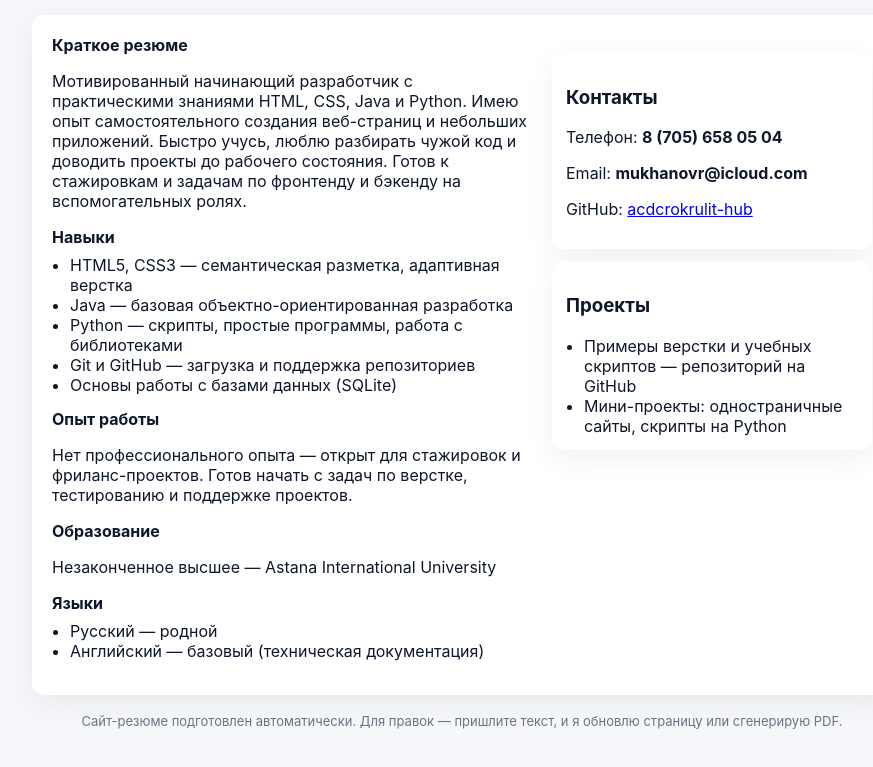
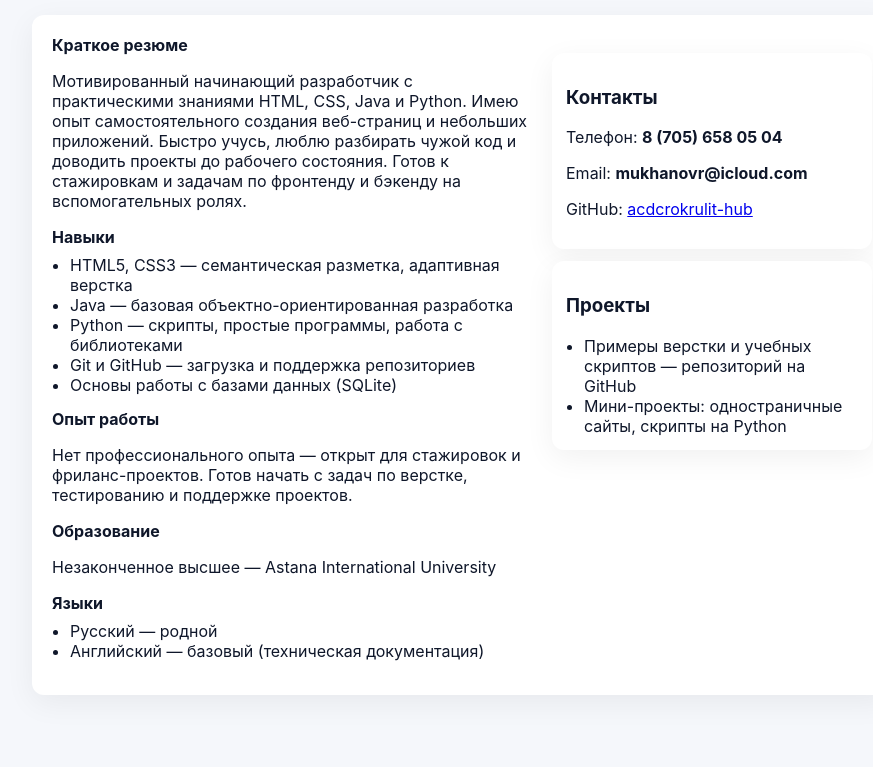
Before and after one commit to acdcrokrulit-hub/04.12.25, a plain HTML site: page index.html in a window 1280 px wide. Shown: the part 147-914 px from the top of the page, without its empty margins (178-1051 px from the left). Drawn offline with Linux system fonts and the light colour scheme.

Commit message:
index.html

```diff
--- a/index.html
+++ b/index.html
@@ -97,7 +97,6 @@
     </div>
 
     <footer>
-      Сайт-резюме подготовлен автоматически. Для правок — пришлите текст, и я обновлю страницу или сгенерирую PDF.
     </footer>
   </div>
 </body>
```
